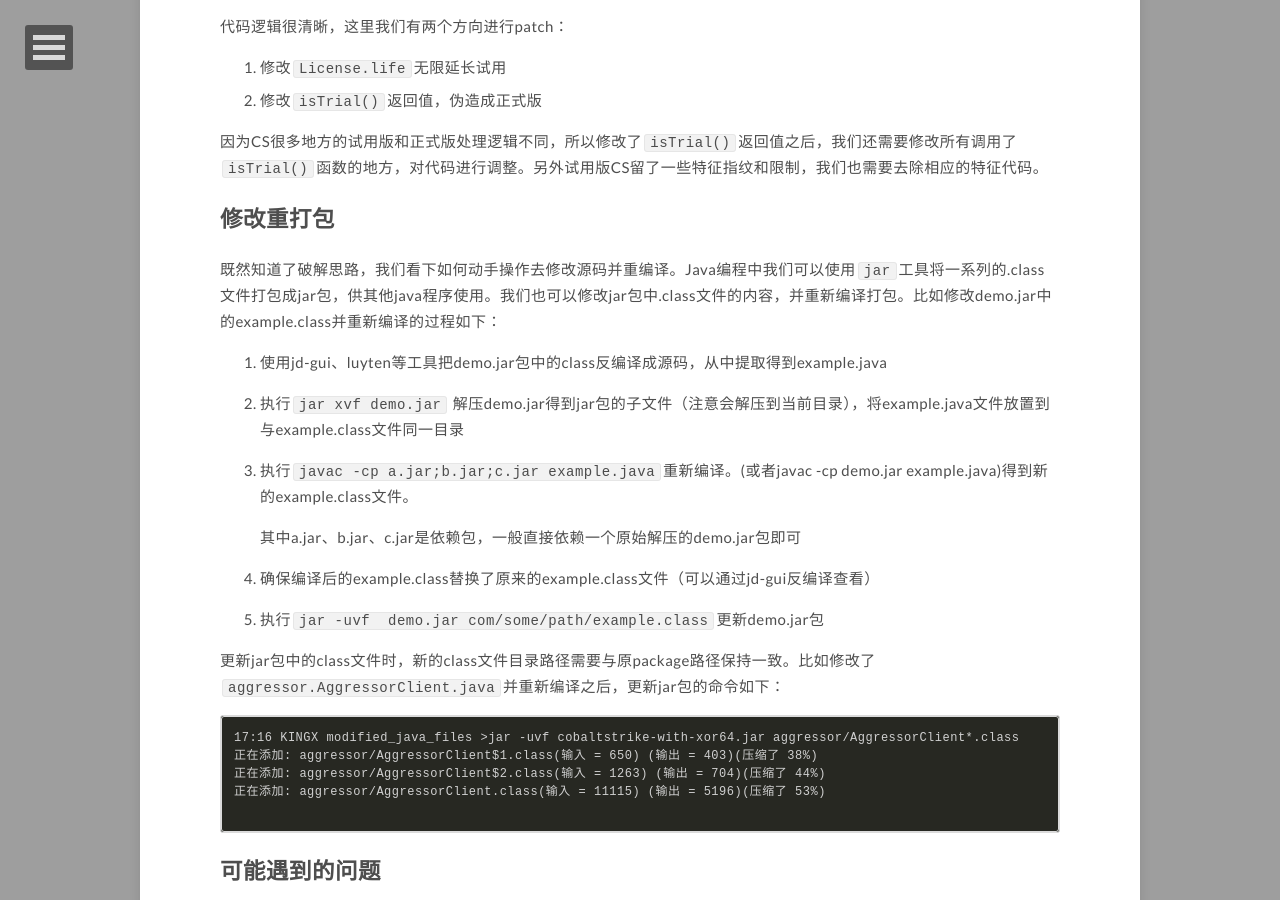
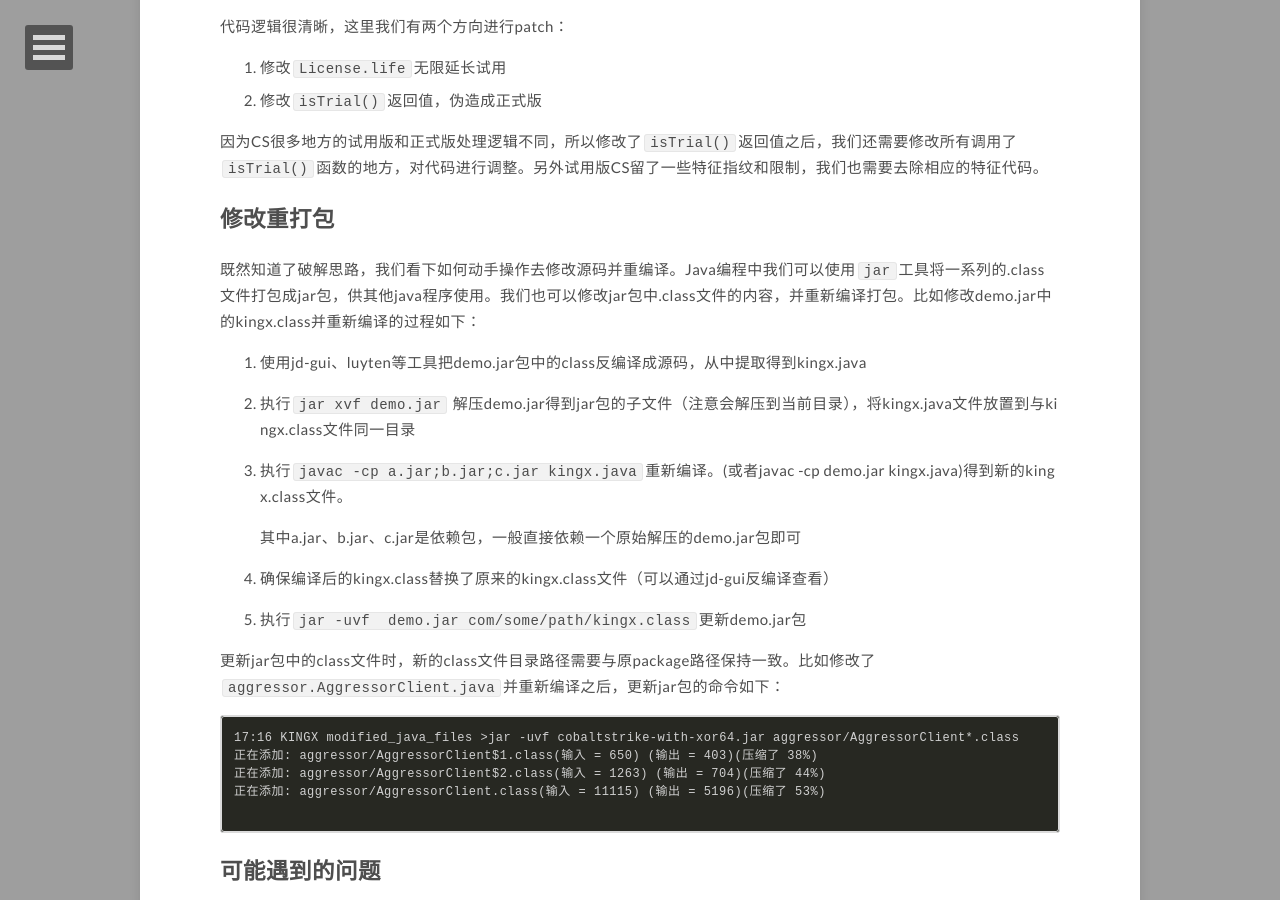
Before and after one commit to kxcode/kxcode.github.io, a Jekyll site: the page built from _posts/2018-11-19-CobaltStrike-Patch.md, in a window 1280 px wide and 900 px high, scrolled down 2146 px. Built offline with Jekyll 4.4.1, drawn with Linux system fonts in a browser that asks for light colours; nearby versions of some CDN libraries; comment, search, counter and statistics services are not loaded.

Commit message:
update post

```diff
--- a/_posts/2018-11-19-CobaltStrike-Patch.md
+++ b/_posts/2018-11-19-CobaltStrike-Patch.md
@@ -101,19 +101,19 @@ public class License
 
 ## 修改重打包
 
-既然知道了破解思路，我们看下如何动手操作去修改源码并重编译。Java编程中我们可以使用`jar`工具将一系列的.class文件打包成jar包，供其他java程序使用。我们也可以修改jar包中.class文件的内容，并重新编译打包。比如修改demo.jar中的example.class并重新编译的过程如下：
+既然知道了破解思路，我们看下如何动手操作去修改源码并重编译。Java编程中我们可以使用`jar`工具将一系列的.class文件打包成jar包，供其他java程序使用。我们也可以修改jar包中.class文件的内容，并重新编译打包。比如修改demo.jar中的kingx.class并重新编译的过程如下：
 
-1. 使用jd-gui、luyten等工具把demo.jar包中的class反编译成源码，从中提取得到example.java
+1. 使用jd-gui、luyten等工具把demo.jar包中的class反编译成源码，从中提取得到kingx.java
 
-2. 执行`jar xvf demo.jar` 解压demo.jar得到jar包的子文件（注意会解压到当前目录），将example.java文件放置到与example.class文件同一目录
+2. 执行`jar xvf demo.jar` 解压demo.jar得到jar包的子文件（注意会解压到当前目录），将kingx.java文件放置到与kingx.class文件同一目录
 
-3. 执行`javac -cp a.jar;b.jar;c.jar example.java`重新编译。(或者javac -cp demo.jar example.java)得到新的example.class文件。
+3. 执行`javac -cp a.jar;b.jar;c.jar kingx.java`重新编译。(或者javac -cp demo.jar kingx.java)得到新的kingx.class文件。
 
     其中a.jar、b.jar、c.jar是依赖包，一般直接依赖一个原始解压的demo.jar包即可
 
-4. 确保编译后的example.class替换了原来的example.class文件（可以通过jd-gui反编译查看）
+4. 确保编译后的kingx.class替换了原来的kingx.class文件（可以通过jd-gui反编译查看）
 
-5. 执行`jar -uvf  demo.jar com/some/path/example.class`更新demo.jar包
+5. 执行`jar -uvf  demo.jar com/some/path/kingx.class`更新demo.jar包
 
 
 更新jar包中的class文件时，新的class文件目录路径需要与原package路径保持一致。比如修改了`aggressor.AggressorClient.java`并重新编译之后，更新jar包的命令如下：
```
Also changed, not shown: latest-vulns/index.md (+3 -0 lines), pentest-tools/index.md (+13 -0 lines).
